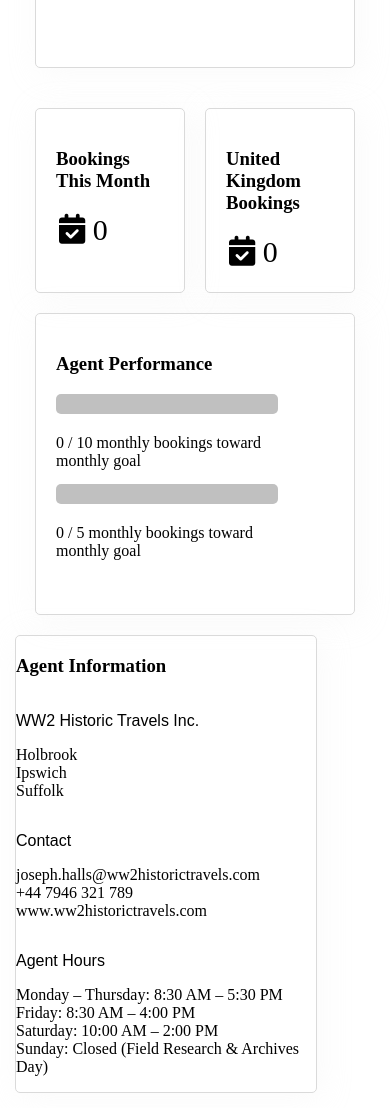
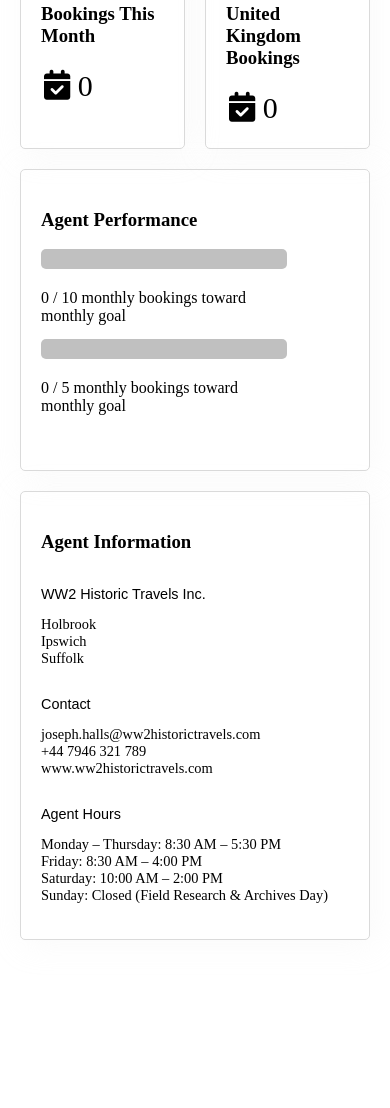
Before and after one commit to joehalls605/Historic-travel-agent-system, a plain HTML site: page account.html in a window 390 px wide. Shown: the part 456-1564 px from the top of the page. After the commit the page ends 1431 px from the top, so only its background shows below. Drawn offline with Linux system fonts and the light colour scheme; no server answers; a web font is replaced by a local one.

Commit message:
Fixed mobile styling for account page.

```diff
--- a/account.css
+++ b/account.css
@@ -96,7 +96,7 @@
     margin-right:20px;
     border: #dadada 1px solid;
     border-radius:5px;
-    padding:30px;
+    padding:20px;
     box-shadow: 4px 4px 30px 0 rgba(236, 236, 236, 0.25);
 }
 #agency-information-items{
@@ -152,14 +152,39 @@
      position:absolute;
      transition: width 2s ease;
  }
-
+/* MOBILE */
 @media (max-width: 600px){
     #performance{
         min-height:260px;
+        max-width:400px;
+    }
+    #agency-information-items{
+        flex-direction:column;
+        display:flex;
+    }
+    .content-items{
+        flex-direction:column;
+    }
+    #profile, #bookings-performance, #agency-information{
+        width: 100%;
+        max-width: 350px;
+        margin-left: auto;
+        margin-right: auto;
+        box-sizing: border-box;
     }
     #agency-information{
-        margin:0;
-        padding:0;
-        width:300px;
+        margin-top:20px;
+    }
+    #profile{
+        margin-bottom:0;
+    }
+    #information-item{
+        max-width:350px;
+    }
+    #information-item-header{
+        max-width:350px;
+    }
+    #agency-information p{
+        font-size:0.9rem;
     }
 }
--- a/account.html
+++ b/account.html
@@ -79,10 +79,6 @@
                         <p id="country-count-performance-summary"></p>
                     </div>
                 </div>
-            </div>
-        </div>
-
-        <div class="content-items">
                 <div id="agency-information">
                     <div id="agency-information-header">
                         <h3>Agent Information</h3>
@@ -110,6 +106,7 @@
             </div>
             </div>
         </div>
+</div>
 
 <script type="module" src="app.js"></script>
 <script type="module" src="account.js"></script>
--- a/styles.css
+++ b/styles.css
@@ -665,6 +665,9 @@
         width:100%;
         margin-top:20px;
     }
+    #bookings-performance{
+        width:100%;
+    }
 }
 
 @media (max-width: 768px){
```
Lines whose indentation alone changed are shown as unchanged.
